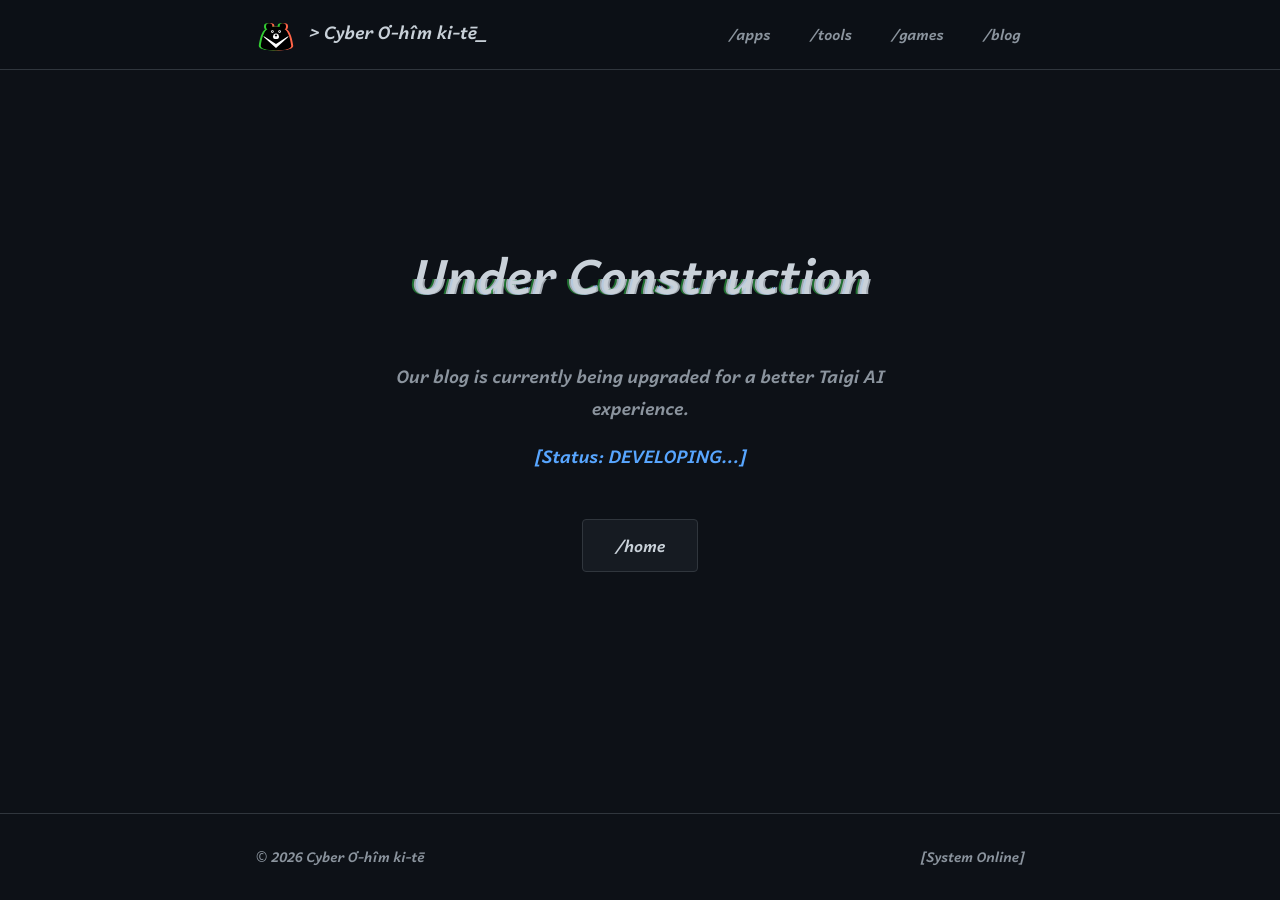
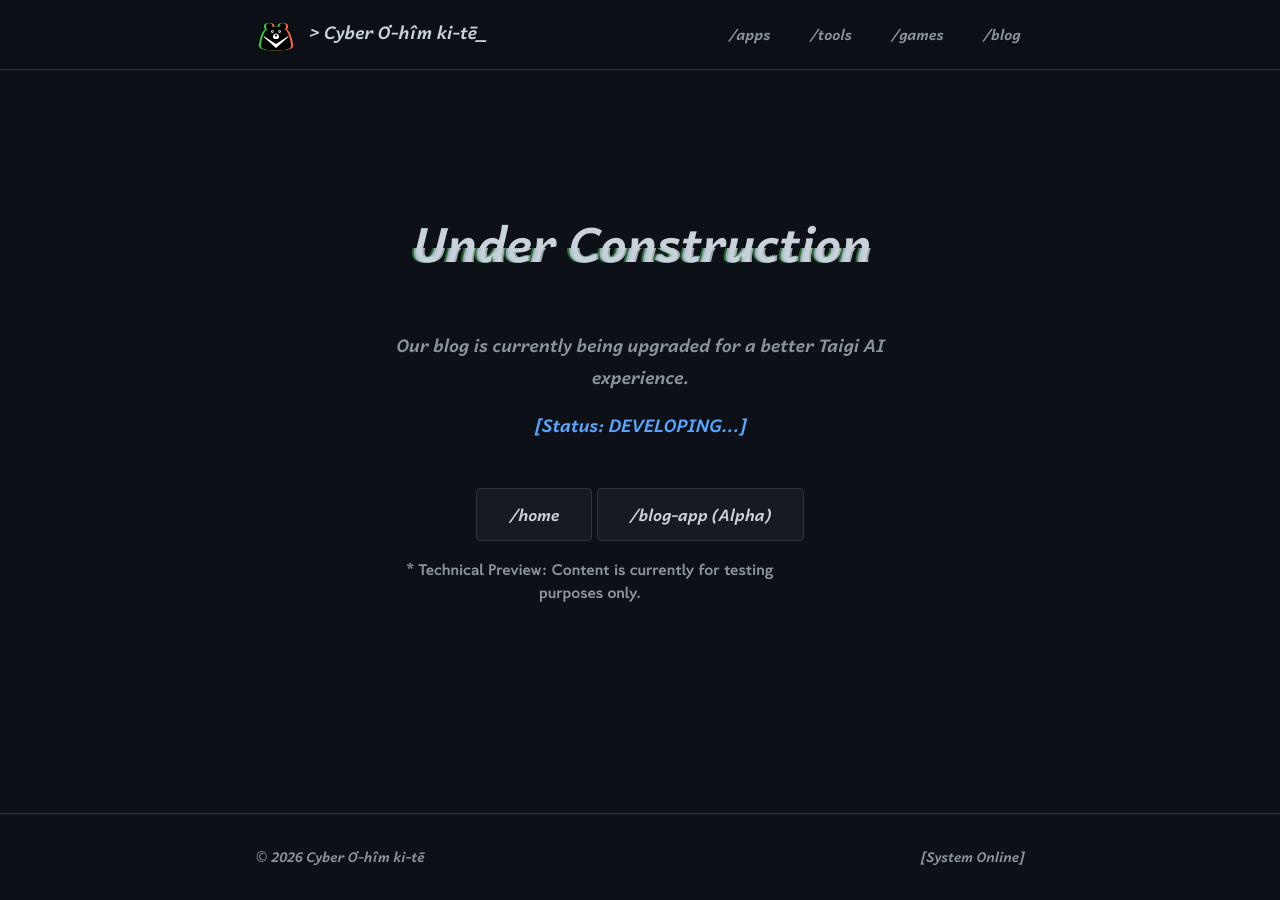
Before and after one commit to CyberOoHim/CyberOoHim.github.io, a Jekyll site: the page built from blog-template.html, in a window 1280 px wide. Built offline with Jekyll 4.4.1, drawn with Linux system fonts in a browser that asks for light colours.

Commit message:
feat: route /blog to placeholder and /blog-app to standalone blog

```diff
--- a/blog.html
+++ b/blog-template.html
@@ -16,7 +16,11 @@ permalink: /blog-maintenance/
         </p>
         <div class="action-buttons">
             <a href="{{ '/' | relative_url }}" class="btn-primary">/home</a>
+            <a href="{{ '/blog-app' | relative_url }}" class="btn-primary">/blog-app (Alpha)</a>
         </div>
+        <p style="margin-top: 1rem; color: var(--text-secondary); font-size: 0.9rem; max-width: 400px;">
+            * Technical Preview: Content is currently for testing purposes only.
+        </p>
     </div>
 </div>
 
```
Also changed, not shown: other parts of blog-template.html (+1 -1 lines).
